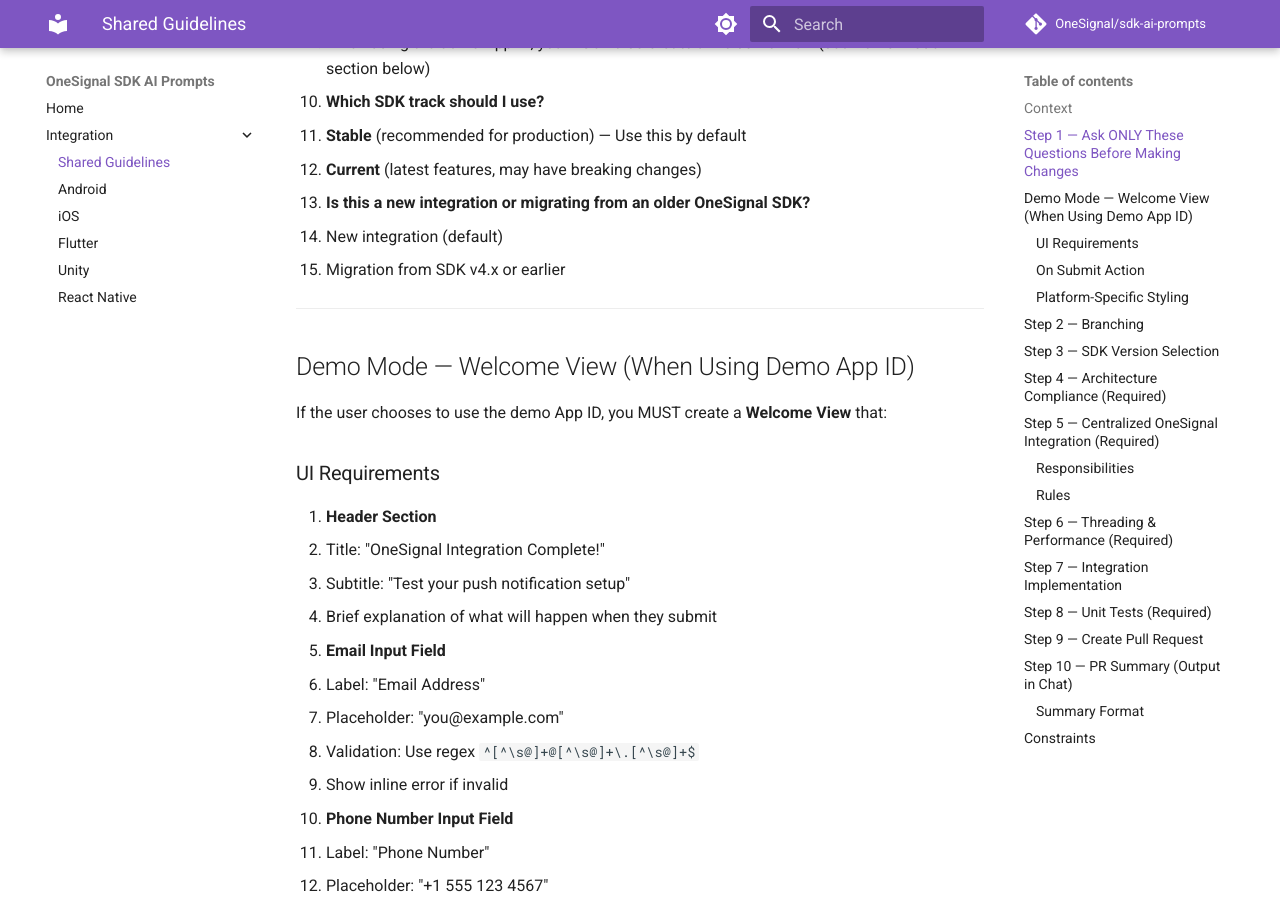
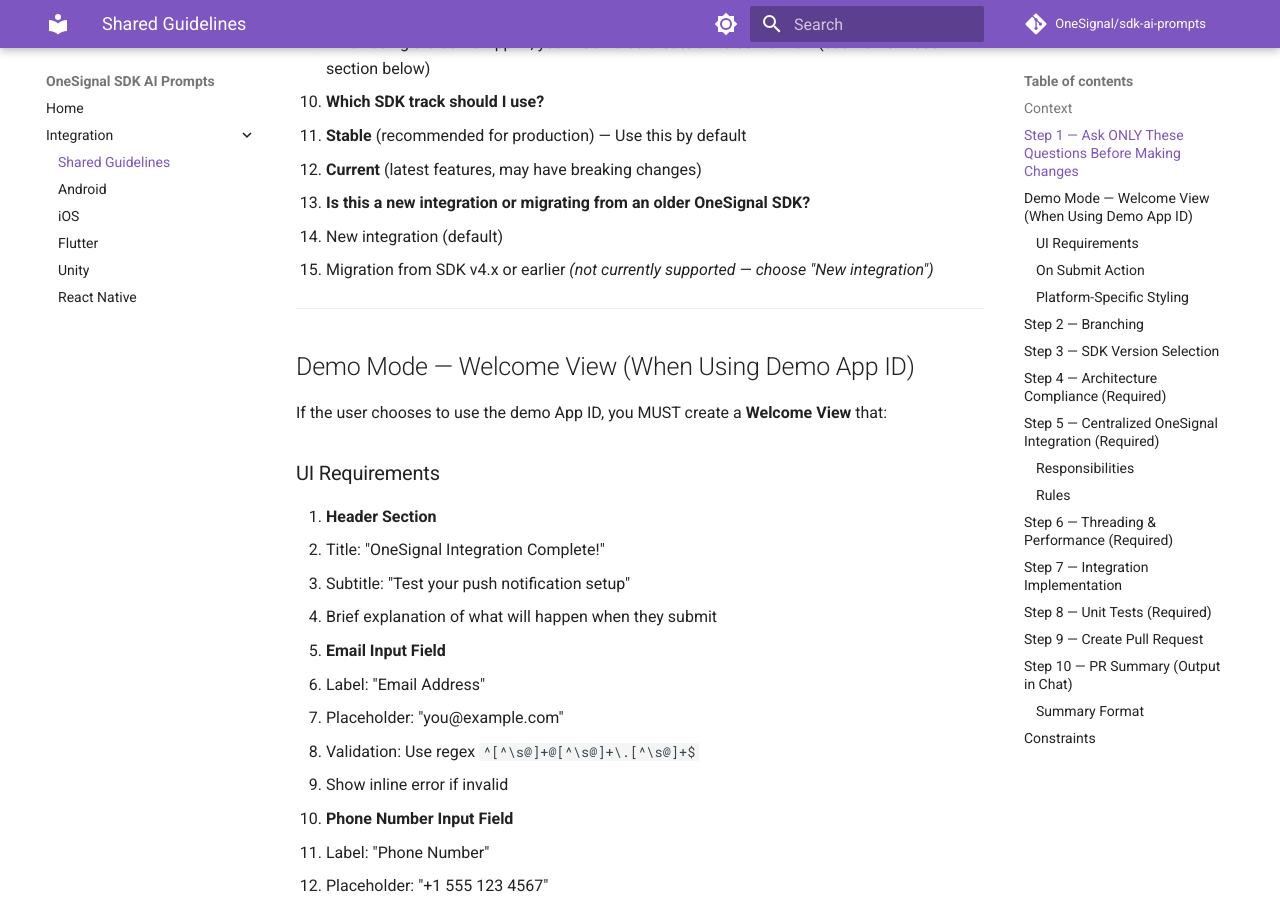
Before and after one commit to OneSignal/sdk-ai-prompts, an MkDocs documentation site: the page built from docs/shared/guidelines.md, in a window 1280 px wide and 900 px high, scrolled down 930 px. Built offline with MkDocs 1.6.1 and Material for MkDocs 9.7.7, drawn with Linux system fonts in a browser that asks for light colours; comment, search, counter and statistics services are not loaded.

Commit message:
Note that SDK migration is not currently supported

```diff
--- a/docs/shared/guidelines.md
+++ b/docs/shared/guidelines.md
@@ -34,7 +34,7 @@
 
 4. **Is this a new integration or migrating from an older OneSignal SDK?**
    - New integration (default)
-   - Migration from SDK v4.x or earlier
+   - Migration from SDK v4.x or earlier *(not currently supported — choose "New integration")*
 
 ---
 
```
